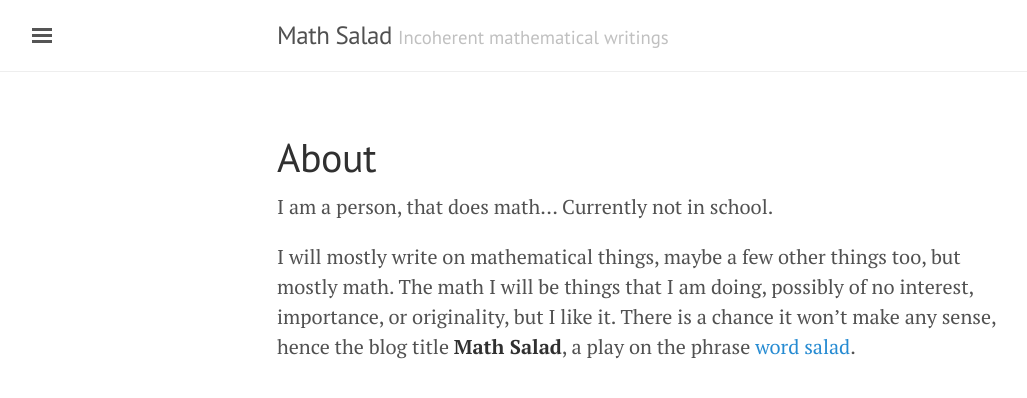
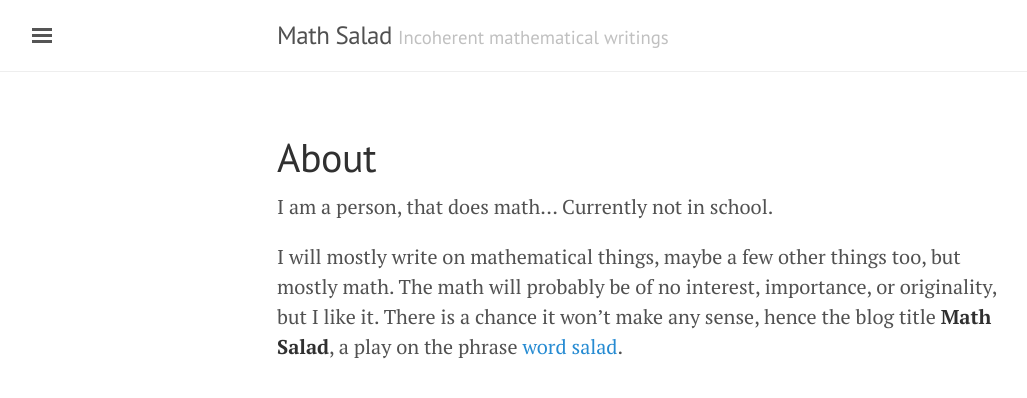
Before and after one commit to mathsalad/mathsalad.github.io, a Jekyll site: the page built from about.md, in a window 1280 px wide. Shown: the top 398 px of the page, without its empty margins (3-1030 px from the left). Built offline with Jekyll 4.4.1, drawn with Linux system fonts in a browser that asks for light colours.

Commit message:
Initial commit

```diff
--- a/about.md
+++ b/about.md
@@ -5,6 +5,6 @@ title: About
 
 I am a person, that does math... Currently not in school.
 
-I will mostly write on mathematical things, maybe a few other things too, but mostly math. The math I will be things that I am doing, possibly of no interest, importance, or originality, but I like it. There is a chance it won't make any sense, hence the blog title **Math Salad**, a play on the phrase [word salad][wordsalad].
+I will mostly write on mathematical things, maybe a few other things too, but mostly math. The math will probably be of no interest, importance, or originality, but I like it. There is a chance it won't make any sense, hence the blog title **Math Salad**, a play on the phrase [word salad][wordsalad].
 
 [wordsalad]: https://en.wikipedia.org/wiki/Word_salad
```
Also changed, not shown: 3 other files.
